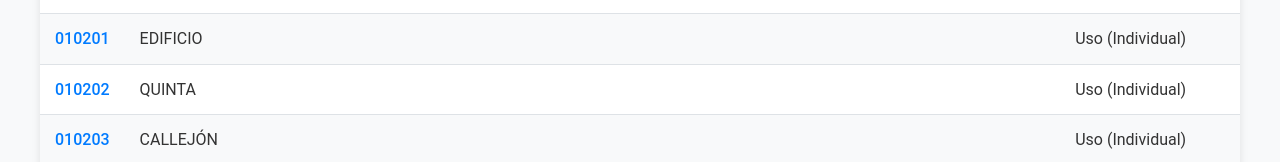
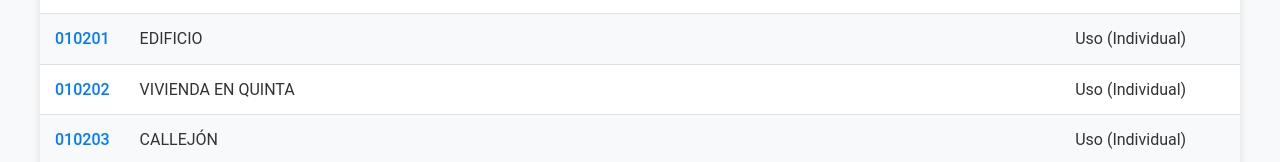
Before and after one commit to ge0asis/codificador, a plain HTML site: page index.html in a window 1280 px wide. Shown: the part 451-613 px from the top of the page. Drawn offline with Linux system fonts and the light colour scheme.

Commit message:
Update index.html

```diff
--- a/index.html
+++ b/index.html
@@ -210,7 +210,7 @@
             // Datos de USOS.html
             { code: '010101', description: 'CASA HABITACIÓN', category: 'Uso (Individual)' },
             { code: '010201', description: 'EDIFICIO', category: 'Uso (Individual)' },
-            { code: '010202', description: 'QUINTA', category: 'Uso (Individual)' },
+            { code: '010202', description: 'VIVIENDA EN QUINTA', category: 'Uso (Individual)' },
             { code: '010203', description: 'CALLEJÓN', category: 'Uso (Individual)' },
             { code: '010204', description: 'CORRALÓN', category: 'Uso (Individual)' },
             { code: '010205', description: 'SOLAR', category: 'Uso (Individual)' },
@@ -505,7 +505,7 @@
 
             // Datos de USOS_BC.html
             { code: '100101', description: 'EDIFICIO', category: 'Uso (Bien Común)' },
-            { code: '100102', description: 'QUINTA', category: 'Uso (Bien Común)' },
+            { code: '100102', description: 'RESIDENCIAL EN QUINTA', category: 'Uso (Bien Común)' },
             { code: '100103', description: 'CALLEJON', category: 'Uso (Bien Común)' },
             { code: '100104', description: 'CORRALON', category: 'Uso (Bien Común)' },
             { code: '100105', description: 'SOLAR', category: 'Uso (Bien Común)' },
```
